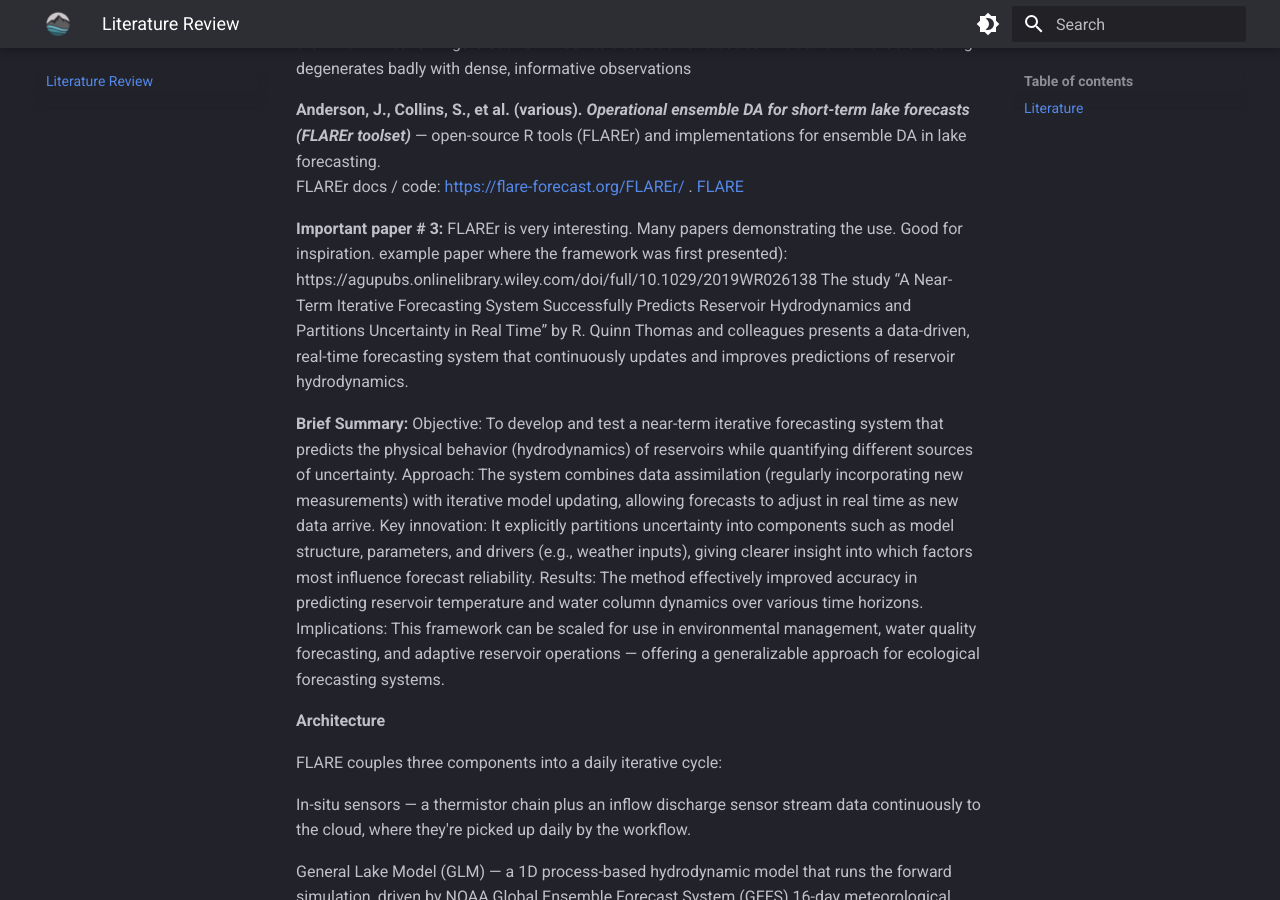
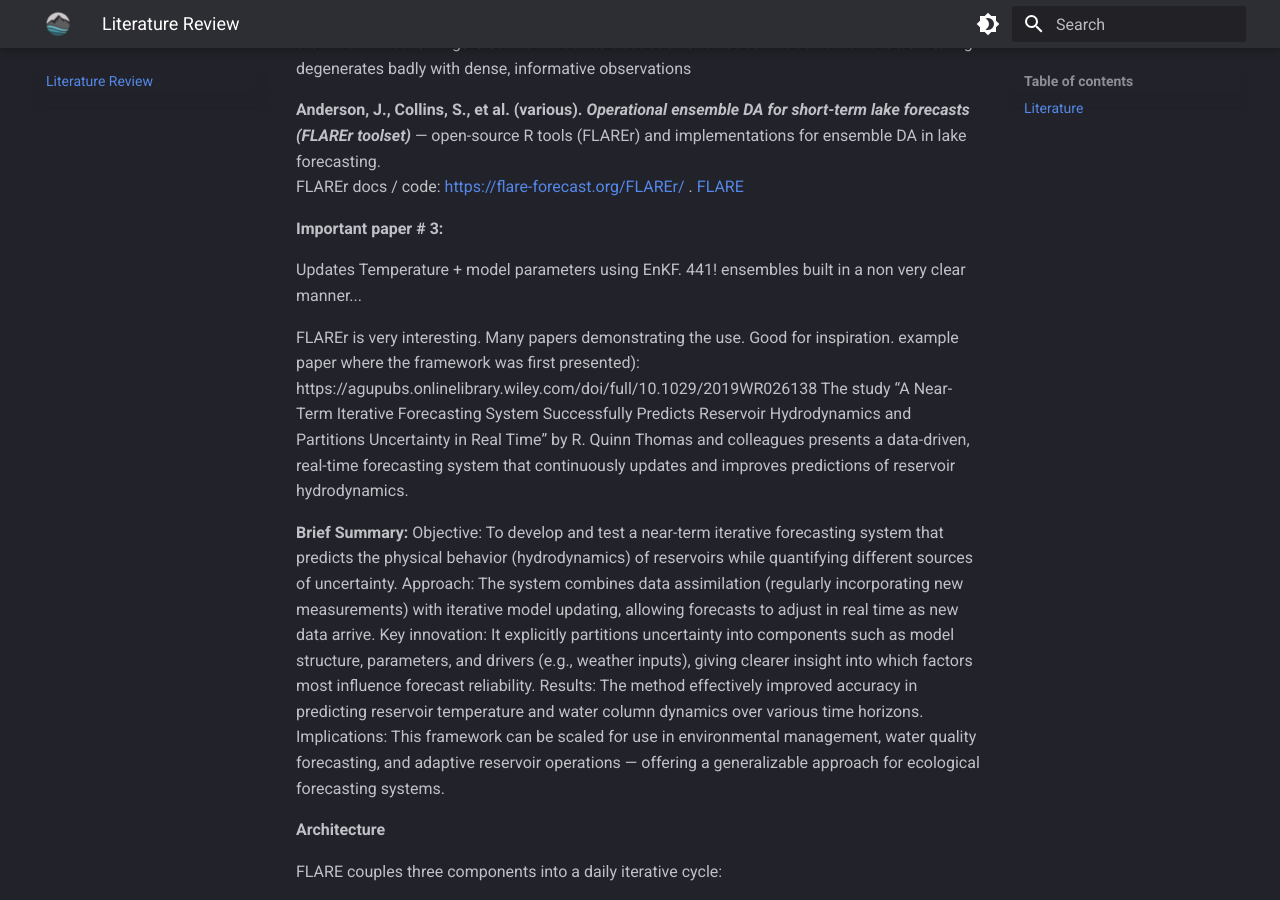
Before and after one commit to eawag-surface-waters-research/alplakes-da, an MkDocs documentation site: the page built from docs/literature-review.md, in a window 1280 px wide and 900 px high, scrolled down 4545 px. Built offline with MkDocs 1.6.1 and Material for MkDocs 9.7.7, drawn with Linux system fonts in a browser that asks for light colours.

Commit message:
Update literature-review.md

```diff
--- a/docs/literature-review.md
+++ b/docs/literature-review.md
@@ -62,6 +62,9 @@
  FLAREr docs / code: [https://flare-forecast.org/FLAREr/](https://flare-forecast.org/FLAREr/?utm_source=chatgpt.com) . [FLARE](https://flare-forecast.org/FLAREr/?utm_source=chatgpt.com)
 
 **Important paper # 3:**
+
+Updates Temperature + model parameters using EnKF. 441! ensembles built in a non very clear manner...
+
 FLAREr is very interesting. Many papers demonstrating the use. Good for inspiration.
 example paper where the framework was first presented): https://agupubs.onlinelibrary.wiley.com/doi/full/10.1029/2019WR026138
 The study “A Near-Term Iterative Forecasting System Successfully Predicts Reservoir Hydrodynamics and Partitions Uncertainty in Real Time” by R. Quinn Thomas and colleagues presents a data-driven, real-time forecasting system that continuously updates and improves predictions of reservoir hydrodynamics.
```
